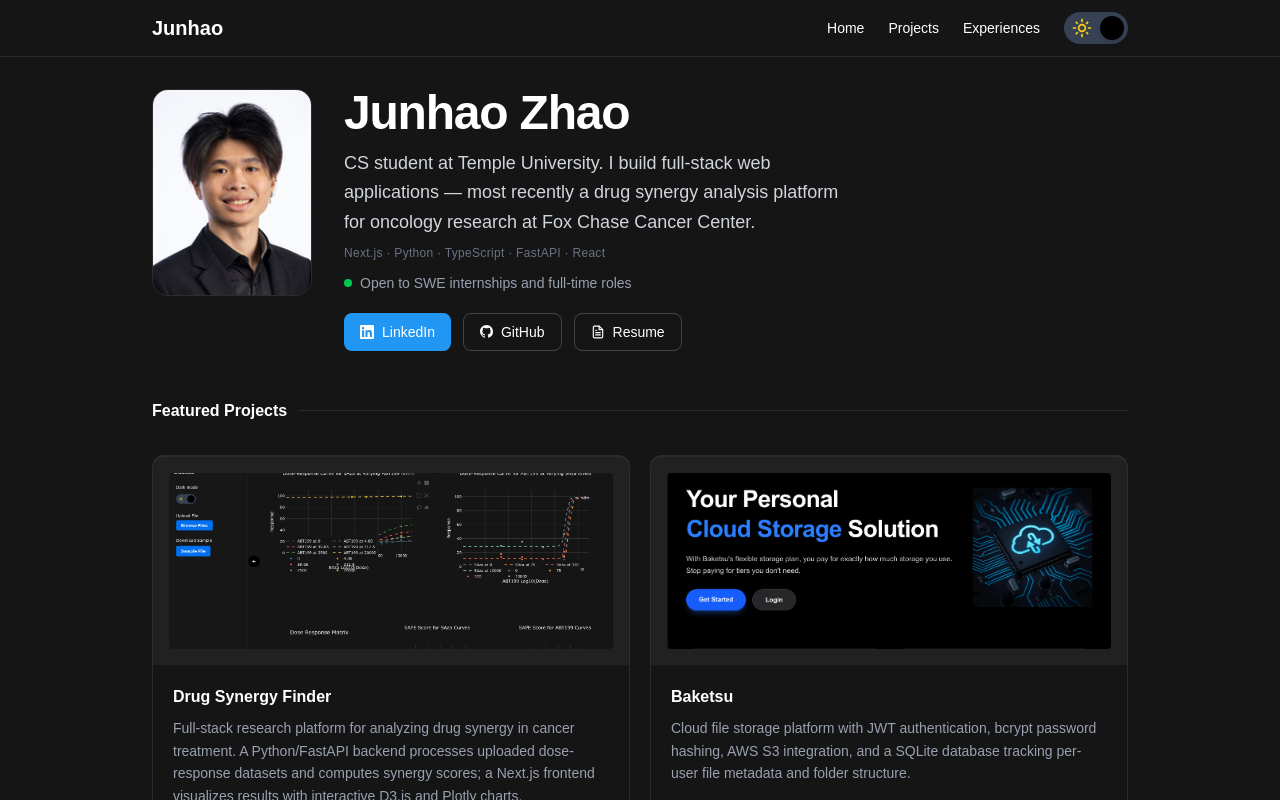
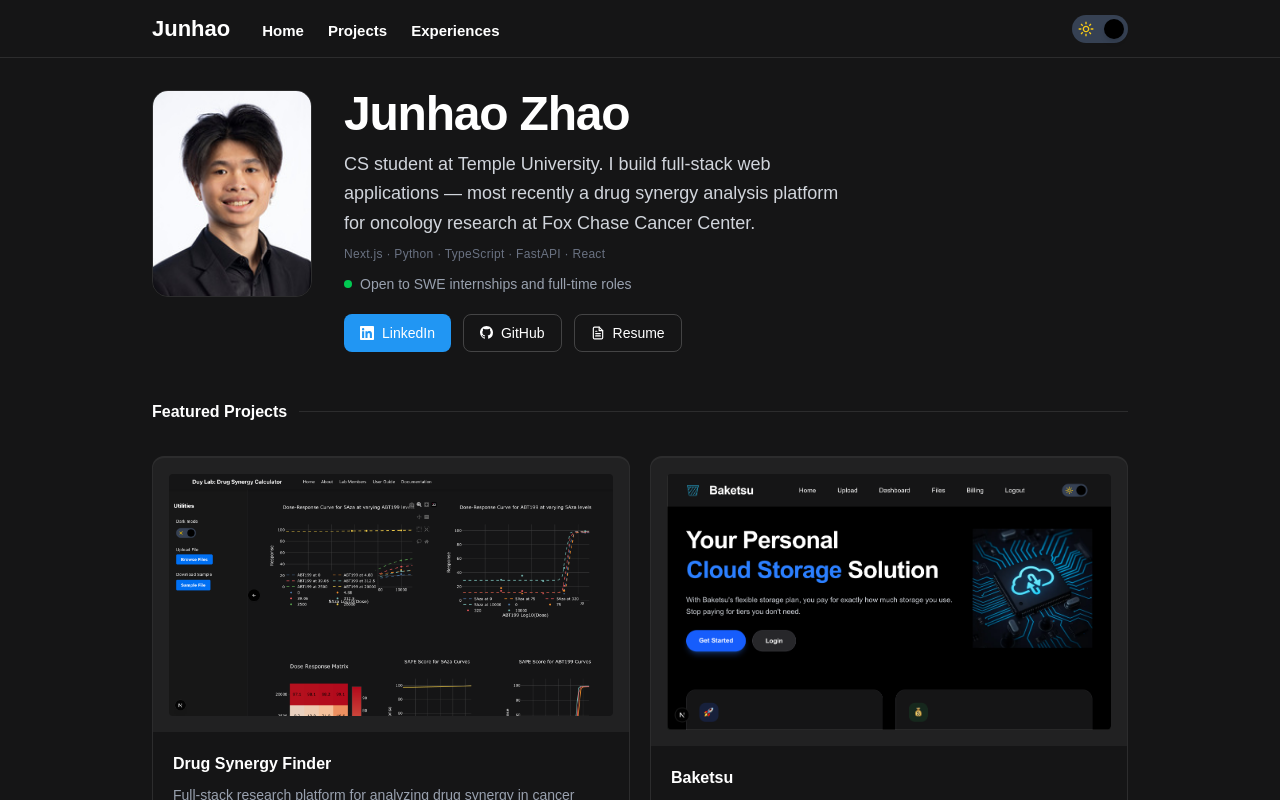
Before and after one commit to jzhao234/JunhaoZhao_Portfolio, a Next.js app: page / in a window 1280 px wide. Shown: the top 800 px of the page. Built offline with nearby package versions, Linux system fonts and the light colour scheme.

Commit message:
home page updates

```diff
--- a/src/app/page.tsx
+++ b/src/app/page.tsx
@@ -120,14 +120,14 @@ export default function Home() {
               />
               {project.images?.[0] && (
                 <div className="bg-gray-50 dark:bg-white/5 p-4">
-                  <div className="relative h-44 rounded overflow-hidden">
-                    <Image
-                      src={project.images[0]}
-                      alt={project.name}
-                      fill
-                      className="object-cover transition-transform duration-300 group-hover:scale-[1.03]"
-                    />
-                  </div>
+                  <Image
+                    src={project.images[0]}
+                    alt={project.name}
+                    width={0}
+                    height={0}
+                    sizes="100vw"
+                    className="w-full h-auto rounded transition-transform duration-300 group-hover:scale-[1.03]"
+                  />
                 </div>
               )}
               <div className="p-5 flex flex-col flex-1">
@@ -266,7 +266,7 @@ export default function Home() {
           <div className="flex items-start gap-4">
             <div className="w-10 h-10 flex-shrink-0" />
             <div>
-              <p className="text-sm font-medium text-gray-400 dark:text-gray-500">Central High School</p>
+              <p className="text-sm text-gray-600 dark:text-gray-400">Central High School</p>
               <p className="text-sm text-gray-400 dark:text-gray-500">Philadelphia, PA · 2018 – 2022</p>
             </div>
           </div>
--- a/src/components/Layout/Navbar.tsx
+++ b/src/components/Layout/Navbar.tsx
@@ -12,24 +12,35 @@ export default function Navbar() {
     <nav className="sticky top-0 z-50 bg-white dark:bg-[#151516] text-black dark:text-white border-b border-gray-200 dark:border-white/10">
       <div className="max-w-5xl mx-auto px-6 flex items-center justify-between py-3">
 
+        {/* Left: name + links */}
+        <div className="hidden md:flex items-baseline gap-6">
+          <Link
+            href="/"
+            className="text-[22px] font-bold hover:text-[#2196F3] transition-colors mr-2"
+          >
+            Junhao
+          </Link>
+          <Link href="/" className="text-[15px] font-semibold hover:text-[#2196F3] transition-colors">
+            Home
+          </Link>
+          <Link href="/projects" className="text-[15px] font-semibold hover:text-[#2196F3] transition-colors">
+            Projects
+          </Link>
+          <Link href="/experiences" className="text-[15px] font-semibold hover:text-[#2196F3] transition-colors">
+            Experiences
+          </Link>
+        </div>
+
+        {/* Name only on mobile */}
         <Link
           href="/"
-          className="text-xl font-bold hover:text-[#2196F3] transition-colors"
+          className="md:hidden text-[22px] font-bold hover:text-[#2196F3] transition-colors"
         >
           Junhao
         </Link>
 
-        {/* Desktop */}
-        <div className="hidden md:flex items-center gap-6">
-          <Link href="/" className="text-sm font-medium hover:text-[#2196F3] transition-colors">
-            Home
-          </Link>
-          <Link href="/projects" className="text-sm font-medium hover:text-[#2196F3] transition-colors">
-            Projects
-          </Link>
-          <Link href="/experiences" className="text-sm font-medium hover:text-[#2196F3] transition-colors">
-            Experiences
-          </Link>
+        {/* Right: toggle (desktop) */}
+        <div className="hidden md:flex items-center">
           <DarkModeToggle />
         </div>
 
@@ -51,13 +62,13 @@ export default function Navbar() {
       {isOpen && (
         <div className="md:hidden border-t border-gray-200 dark:border-white/10">
           <div className="max-w-5xl mx-auto px-6 py-4 flex flex-col gap-4">
-            <Link href="/" onClick={() => setIsOpen(false)} className="text-sm font-medium hover:text-[#2196F3] transition-colors">
+            <Link href="/" onClick={() => setIsOpen(false)} className="text-[15px] font-semibold hover:text-[#2196F3] transition-colors">
               Home
             </Link>
-            <Link href="/projects" onClick={() => setIsOpen(false)} className="text-sm font-medium hover:text-[#2196F3] transition-colors">
+            <Link href="/projects" onClick={() => setIsOpen(false)} className="text-[15px] font-semibold hover:text-[#2196F3] transition-colors">
               Projects
             </Link>
-            <Link href="/experiences" onClick={() => setIsOpen(false)} className="text-sm font-medium hover:text-[#2196F3] transition-colors">
+            <Link href="/experiences" onClick={() => setIsOpen(false)} className="text-[15px] font-semibold hover:text-[#2196F3] transition-colors">
               Experiences
             </Link>
             <DarkModeToggle />
--- a/src/components/Utilities/DarkModeToggle.tsx
+++ b/src/components/Utilities/DarkModeToggle.tsx
@@ -9,13 +9,13 @@ export default function DarkModeToggle() {
   const isDark = theme === "dark";
 
   return (
-    <label className="relative flex items-center justify-between w-16 h-8 px-2 bg-gray-300 dark:bg-gray-700 rounded-full cursor-pointer">
+    <label className="relative flex items-center justify-between w-14 h-7 px-1.5 bg-gray-300 dark:bg-gray-700 rounded-full cursor-pointer">
       {/* Light mode icon */}
       <Image
         src="/home/lightmode.svg"
         alt="Light mode"
-        width={20}
-        height={20}
+        width={16}
+        height={16}
       />
       {/* Hidden checkbox (control) */}
       <input
@@ -29,11 +29,11 @@ export default function DarkModeToggle() {
       <Image
         src="/home/darkmode.svg"
         alt="Dark mode"
-        width={20}
-        height={20}
+        width={16}
+        height={16}
       />
       {/* Toggle circle */}
-      <span className="absolute top-1 left-1 w-6 h-6 bg-white dark:bg-black rounded-full shadow-md transform transition-transform duration-300 peer-checked:translate-x-8" />
+      <span className="absolute top-1 left-1 w-5 h-5 bg-white dark:bg-black rounded-full shadow-md transform transition-transform duration-300 peer-checked:translate-x-7" />
     </label>
   );
 }
```
